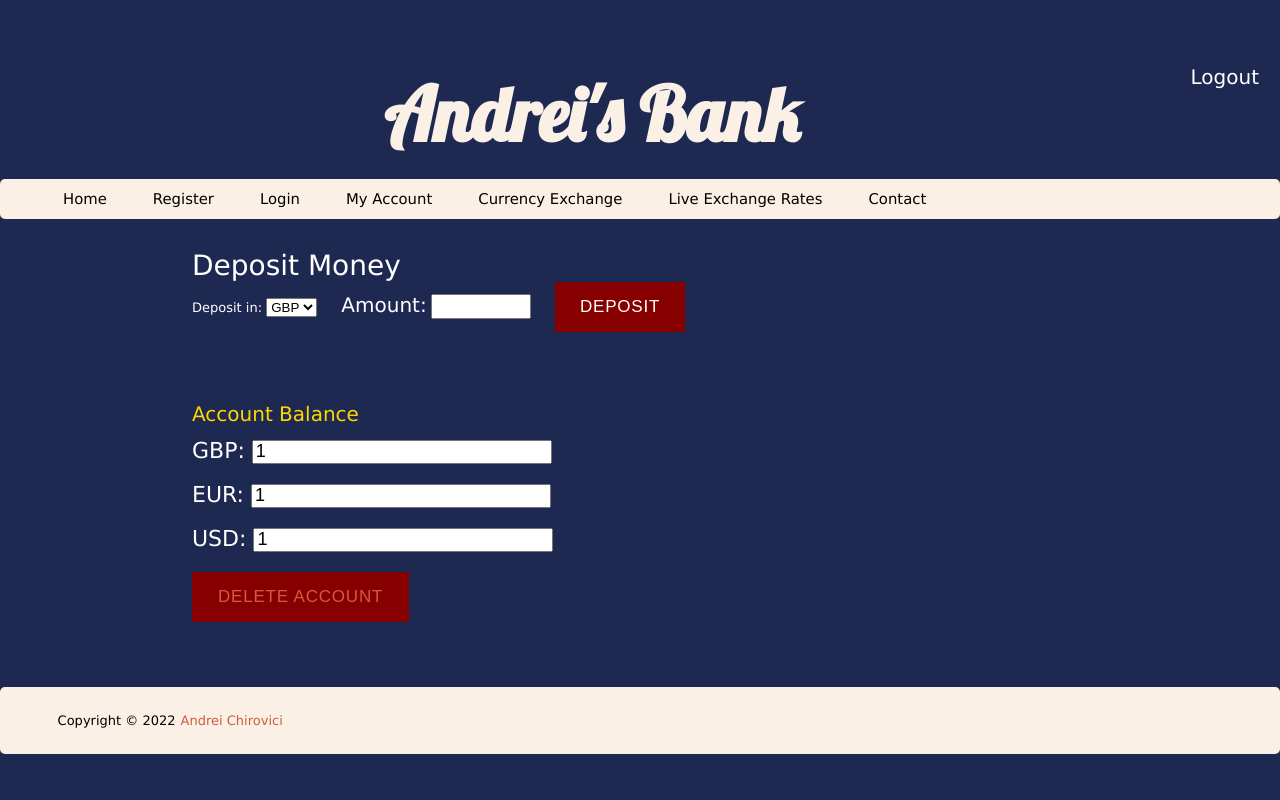
After one commit to AndreiChirovici1/QA-Core-Practical-Project, a Flask app: page /deposit in a window 1280 px wide. The commit adds this page. Run offline with Flask 2, Linux system fonts and the light colour scheme; a user stored in the database is signed in.

Commit message:
New features

```diff
--- a/application/routes.py
+++ b/application/routes.py
@@ -6,10 +6,13 @@ from random import randrange
 import random
 import os
 import six
+import json
 from sqlalchemy.orm import relationship
 from sqlalchemy.orm import session as sql_session
+import requests
 from application import app, db
 from application.models import users, accounts
+
 
 @app.route('/')
 def home():
@@ -19,6 +22,101 @@ def home():
 @app.route('/contact')
 def contact():
     return render_template('contact.html')
+
+@app.route('/currencyexchange', methods=['GET', 'POST'])
+def currencyexchange():
+    if 'email' not in session:
+        return redirect(url_for('home'))
+
+    if request.method == "POST":
+        # Getting values from form
+        fromcurrency = request.form['fromcurrency'].upper()
+        tocurrency = request.form['tocurrency'].upper()
+        amount = request.form['amountToConvert']
+        amountfloat = float(amount)
+        currencies = ["usd", "eur", "gbp"]
+        insufficientFunds = True
+
+        if fromcurrency == "GBP":
+            accountno = session['gbpaccountno']
+        if fromcurrency == "EUR":
+            accountno = session['euraccountno']
+        if fromcurrency == "USD":
+            accountno = session['usdaccountno']
+
+        if tocurrency == "GBP":
+            toaccountno = session['gbpaccountno']
+        if tocurrency == "EUR":
+            toaccountno = session['euraccountno']
+        if tocurrency == "USD":
+            toaccountno = session['usdaccountno']
+
+        account = accounts.query.get(accountno)
+        print(account.balance)
+
+        if amountfloat > account.balance:
+            print("Insufficient funds, please deposit more money or select a different currency.")
+        else:
+            insufficientFunds = False
+            access_key = 'access_key=ad01d5e835ac2f8a2d63ed14c6183b74&base=' + fromcurrency
+            response = requests.get('http://api.exchangeratesapi.io/v1/latest', params=access_key)
+            print(response)
+            print(response.json())
+            print(tocurrency)
+            data = response.json()
+            exchangerate = data['rates'][tocurrency]
+            print(exchangerate)
+            valueinnewcurrency = amountfloat * exchangerate
+            valueinnewcurrencyfinal = str(round(valueinnewcurrency, 2))
+            print(valueinnewcurrency)
+            # Subtracting money used in conversion from old account balance
+            oldbal = account.balance - amountfloat
+            oldbalfinal = float(round(oldbal, 2))
+            account.balance = oldbalfinal
+            db.session.commit()
+            toaccount = accounts.query.get(toaccountno)
+            originalbal = toaccount.balance
+            # Setting new account balance for other currency
+            toaccount.balance = float(originalbal) + float(valueinnewcurrencyfinal)
+            db.session.commit()
+            session['{0}balance'.format(fromcurrency)] = account.balance
+            session['{0}balance'.format(tocurrency)] = toaccount.balance
+
+        if insufficientFunds == True:
+            flash('Insufficient funds, please deposit more money or select a different currency.')
+
+
+    return render_template('currencyexchange.html')
+
+@app.route('/deposit', methods=['GET', 'POST'])
+def depositmoney():
+    if 'email' not in session:
+        return redirect(url_for('home'))
+
+    if request.method == "POST":
+        amount = request.form['amountToDeposit']
+        depositcurrency = request.form['depositcurrency']
+        print(depositcurrency)
+        print(amount)
+
+        if depositcurrency == "gbp":
+            accountno = session['gbpaccountno']
+        if depositcurrency == "eur":
+            accountno = session['euraccountno']
+        if depositcurrency == "usd":
+            accountno = session['usdaccountno']
+
+        # Query to DB using account number
+        account = accounts.query.get(accountno)
+        bal = account.balance
+        newbal = float(bal) + float(amount)
+        newbalfinal = float(round(newbal, 2))
+        account.balance = newbalfinal
+        db.session.commit()
+        session['{0}balance'.format(depositcurrency)] = account.balance
+
+    return render_template('depositmoney.html')
+
 
 @app.route('/myaccount')
 def myaccount():
@@ -44,6 +142,43 @@ def myaccount():
     session['usdbalance'] = usdbalance
 
     return render_template('myaccount.html')
+
+
+@app.route('/latestrates')
+def latestrates():
+
+    fromcurrency = "gbp"
+    access_key = 'access_key=ad01d5e835ac2f8a2d63ed14c6183b74&base=' + fromcurrency
+    response = requests.get('http://api.exchangeratesapi.io/v1/latest', params=access_key)
+    print(response)
+    data = response.json()
+    gbpeur = data['rates']['EUR']
+    gbpusd = data['rates']['USD']
+    session['gbpeur'] = gbpeur
+    session['gbpusd'] = gbpusd
+
+    fromcurrency = "eur"
+    access_key = 'access_key=ad01d5e835ac2f8a2d63ed14c6183b74&base=' + fromcurrency
+    response = requests.get('http://api.exchangeratesapi.io/v1/latest', params=access_key)
+    print(response)
+    data = response.json()
+    eurgbp = data['rates']['GBP']
+    eurusd = data['rates']['USD']
+    session['eurgbp'] = eurgbp
+    session['eurusd'] = eurusd
+
+    fromcurrency = "usd"
+    access_key = 'access_key=ad01d5e835ac2f8a2d63ed14c6183b74&base=' + fromcurrency
+    response = requests.get('http://api.exchangeratesapi.io/v1/latest', params=access_key)
+    print(response)
+    data = response.json()
+    usdeur = data['rates']['EUR']
+    usdgbp = data['rates']['GBP']
+    session['usdeur'] = usdeur
+    session['usdgbp'] = usdgbp
+
+
+    return render_template('latestrates.html')
 
 
 @app.route('/logout')
--- a/application/templates/base.html
+++ b/application/templates/base.html
@@ -27,10 +27,21 @@
             <li><a href="{{url_for('login')}}">Login</a></li>
             <li><a href="{{url_for('myaccount')}}">My Account</a></li>
             <li><a href="{{url_for('currencyexchange')}}">Currency Exchange</a></li>
+            <li><a href="{{url_for('latestrates')}}">Live Exchange Rates</a></li>
             <li><a href="{{url_for('contact')}}">Contact</a></li>
         </ul>
     </nav>
 </header>
+<!-- Flash section -->
+{% with messages = get_flashed_messages() %}
+  {% if messages %}
+    <ul class=flashes>
+    {% for message in messages %}
+      <li style="color:red; font-weight: bold; font-size: 20px;">{{ message }}</li>
+    {% endfor %}
+    </ul>
+  {% endif %}
+{% endwith %}
 
 {% block content %}
 <!-- Page content -->
--- /dev/null
+++ b/application/templates/depositmoney.html
@@ -0,0 +1,37 @@
+{% extends "base.html" %}
+{% block title %}Deposit Money - Andrei's Bank{% endblock %}
+
+{% block head %}
+<link rel="stylesheet" type="text/css" href="https://fonts.googleapis.com/css?family=Lobster"
+    xmlns="http://www.w3.org/1999/html">
+{% endblock %}
+
+{% block content %}
+<div class="body">
+    <div>
+        <label for="exampleInputEmail1" style="color:white; font-size: 28px;">Deposit Money</label>
+        <br>
+        <form method="POST">
+            <label for="depositcurrency" style="color:white;">Deposit in:</label>
+            <select name="depositcurrency" id="depositcurrency">
+                <option value="gbp">GBP</option>
+                <option value="eur">EUR</option>
+                <option value="usd">USD</option>
+            </select>
+            <label for="amount" style="color:white; font-size: 20px; margin-left: 20px;">Amount:</label>
+            <input type="text" style="height:25px; width: 100px; margin-right: 20px;" name="amountToDeposit">
+            <button class="btn1" type="submit">DEPOSIT</button>
+        </form>
+        <br>
+        <h3 style="color:gold;">Account Balance</h3>
+        <h2 style="color:white; margin-bottom: 20px;">GBP: <input style="height:24px; width:300px;"
+                value="{{session['gbpbalance']}}" readonly></h2>
+        <h2 style="color:white; margin-bottom: 20px;">EUR: <input style="height:24px; width:300px;"
+                value="{{session['eurbalance']}}" readonly></h2>
+        <h2 style="color:white; margin-bottom: 20px;">USD: <input style="height:24px; width:300px;"
+                value="{{session['usdbalance']}}" readonly></h2>
+
+        <button class="btn1" type="submit"><a href="{{url_for('deleteuser')}}">DELETE ACCOUNT</a></button>
+    </div>
+</div>
+{% endblock %}
```
Also changed, not shown: application/templates/currencyexchange.html (+33 -6 lines), application/templates/latestrates.html (added, +31 -0 lines), application/users.sqlite3.
